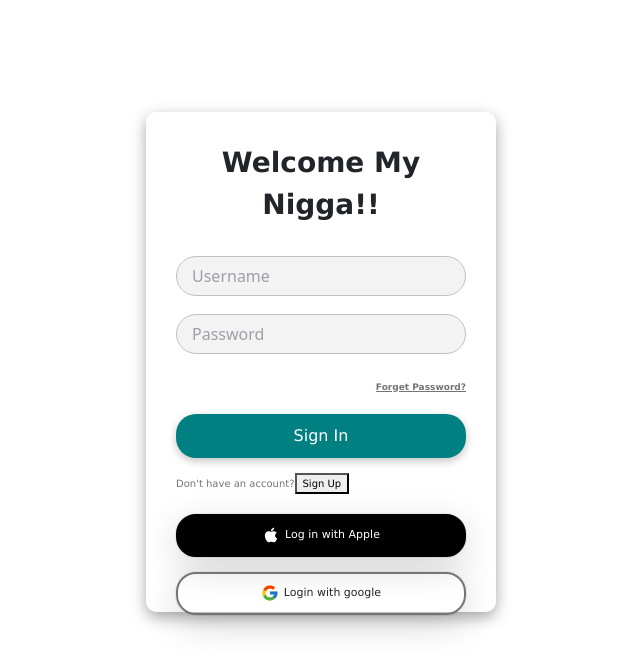
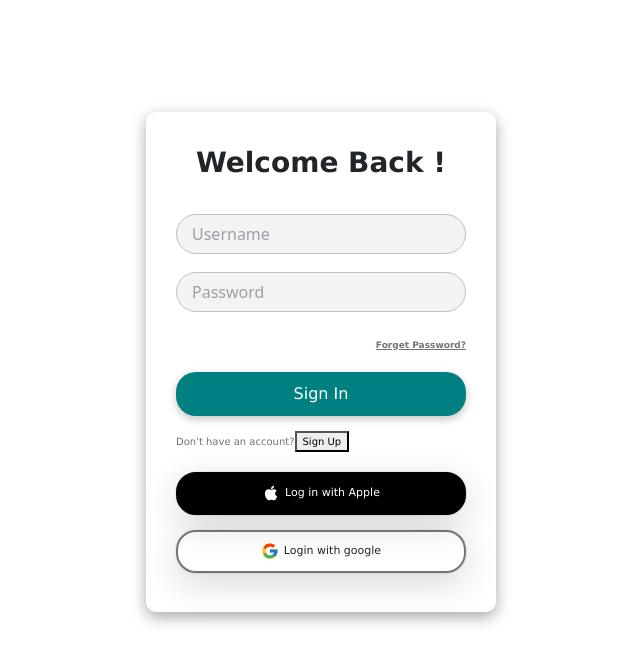
Before and after one commit to Abstargo/LiFystyle, a React (Create React App) app in the folder frontend/: page /signin in a window 1280 px wide. Shown: the top 672 px of the page, without its empty margins (414-1054 px from the left). Built offline with nearby package versions, Linux system fonts and the light colour scheme.

Commit message:
let's fix this problem

```diff
--- a/frontend/src/Home.js
+++ b/frontend/src/Home.js
@@ -37,7 +37,7 @@ export default function Home({ user }) {
             {user ? (
               <div className="d-flex align-items-center">
                 <FaUserCircle className="us" />
-                <p className="mb-0 ms-2">{`Hello, ${user.username}`}</p>
+                <p className="mb-0 ms-2">{`Hello Again`}</p>
               </div>
             ) : (
               <div className="si"><button className="btn" onClick={handleClick}>Sign-In</button></div>
--- a/frontend/src/SignIn.js
+++ b/frontend/src/SignIn.js
@@ -32,7 +32,7 @@ function SignIn({ onSignIn }) {
 
   return (
     <div class="form-container">
-        <p class="title">Welcome My Nigga!!</p>
+        <p class="title">Welcome Back !</p>
       <form class="form">
         <input type="text" class="input" placeholder="Username" value={username} onChange={(e) => setUsername(e.target.value)} />
         <input type="password" class="input" placeholder="Password" value={password} onChange={(e) => setPassword(e.target.value)} />
```
Also changed, not shown: 1 other file (tests, documents, lock files or other folders).
